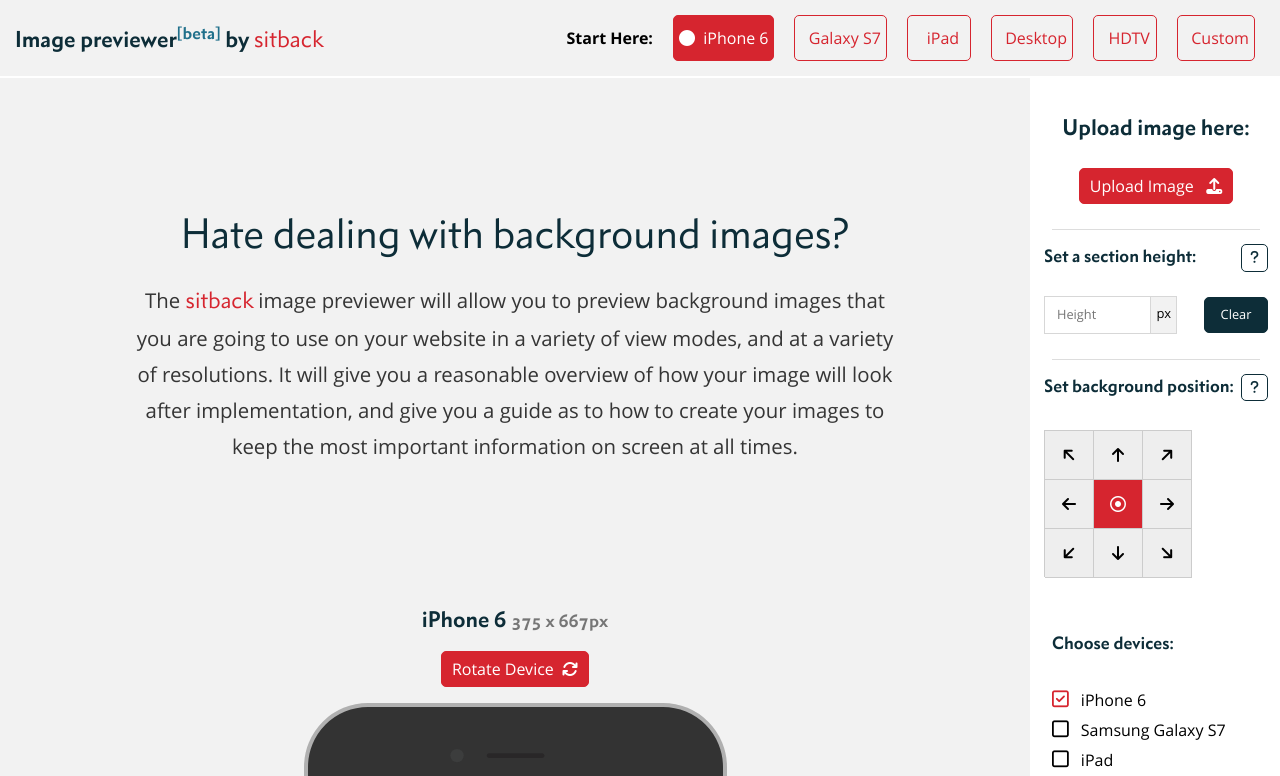
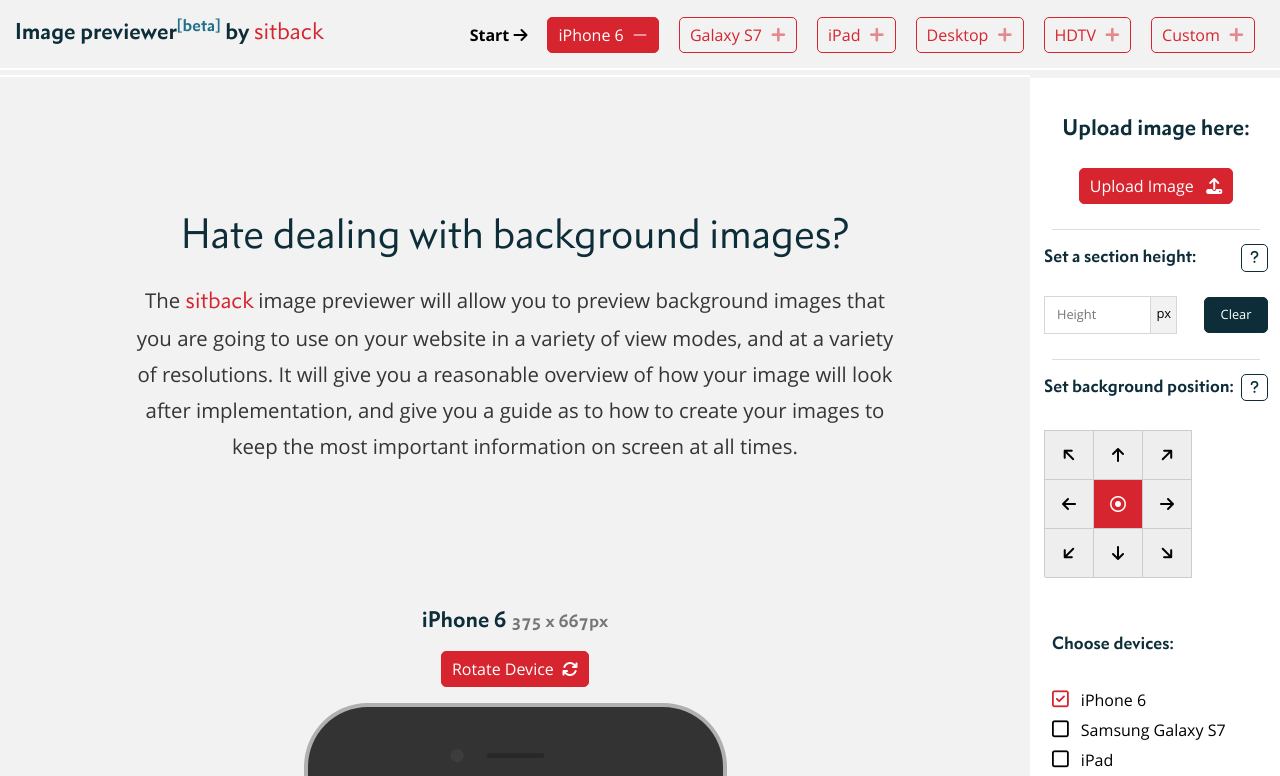
Before and after one commit to Sitback/imgback.io, a website: page index.html in a window 1280 px wide. Both pictures are taken after a click on the link "iPhone 6". Shown: the top 776 px of the page. Drawn offline with nearby package versions, Linux system fonts and the light colour scheme.

Commit message:
fixed buttons, scaling issues and added some design tweaks

```diff
--- a/index.html
+++ b/index.html
@@ -49,38 +49,43 @@
         <div class="hidden-xs-only hidden-sm">
           <ul class="primary-nav row middle-md end-md">
             <li>
-              Start Here:
+              Start <i class="fa fa-arrow-right"><span class="sr-only">by selecting some devices</span></i>
             </li>
             <li>
-              <a class="start-button button primary outline" data-device="iphone" title="Show iPhone 6">
-                <span class="fa fa-circle hidden" aria-hidden="true"></span>&nbsp;
-                iPhone 6
-                </a>
+              <a class="start-button button small primary outline" data-device="iphone" title="Show iPhone 6">
+                <span class="button-label">iPhone 6</span>
+                <span class="fa fa-fw fa-icon" aria-hidden="true"></span>
+              </a>
             </li>
             <li>
-              <a class="start-button button primary outline" data-device="s7" title="Show Samsung Galaxy S7">
-                <span class="fa fa-circle hidden" aria-hidden="true"></span>&nbsp;
-                Galaxy S7</a>
+              <a class="start-button button small primary outline" data-device="s7" title="Show Samsung Galaxy S7">
+                <span class="button-label">Galaxy S7</span>
+                <span class="fa fa-fw fa-icon" aria-hidden="true"></span>
+              </a>
             </li>
             <li>
-              <a class="start-button button primary outline" data-device="ipad" title="Show iPad">
-                <span class="fa fa-circle hidden" aria-hidden="true"></span>&nbsp;
-                iPad</a>
+              <a class="start-button button small primary outline" data-device="ipad" title="Show iPad">
+                <span class="button-label">iPad</span>
+                <span class="fa fa-fw fa-icon" aria-hidden="true"></span>
+              </a>
             </li>
             <li>
-              <a class="start-button button primary outline" data-device="small-desktop" title="Show Small Desktop">
-                <span class="fa fa-circle hidden" aria-hidden="true"></span>&nbsp;
-                Desktop</a>
+              <a class="start-button button small primary outline" data-device="small-desktop" title="Show Small Desktop">
+                <span class="button-label">Desktop</span>
+                <span class="fa fa-fw fa-icon" aria-hidden="true"></span>
+              </a>
             </li>
             <li>
-              <a class="start-button button primary outline" data-device="hdtv" title="Show HDTV">
-                <span class="fa fa-circle hidden" aria-hidden="true"></span>&nbsp;
-                HDTV</a>
+              <a class="start-button button small primary outline" data-device="hdtv" title="Show HDTV">
+                <span class="button-label">HDTV</span>
+                <span class="fa fa-fw fa-icon" aria-hidden="true"></span>
+              </a>
             </li>
             <li>
-              <a class="start-button button primary outline" data-device="custom" title="Show Custom">
-                <span class="fa fa-circle hidden" aria-hidden="true"></span>&nbsp;
-                Custom</a>
+              <a class="start-button button small primary outline" data-device="custom" title="Show Custom">
+                <span class="button-label">Custom</span>
+                <span class="fa fa-fw fa-icon" aria-hidden="true"></span>
+              </a>
             </li>
           </ul>
         </div>
@@ -113,7 +118,7 @@
         <div class="content">
           <!-- Mobile -->
           <div id="iphone" class="device-wrapper text-center">
-            <h4 class="text-center">iPhone 6 <small>375 x 667px</small></h4>
+            <h4 class="text-center">iPhone 6 <small>375 x 667px <span class="scaled-value"></span></small> </h4>
             <button class="button primary small btn-device-rotate margin-top-10" type="button">
               Rotate Device
               &nbsp;<span class="fa fa-refresh" aria-hidden="true"></span>
@@ -126,7 +131,7 @@
           </div>
 
           <div id="s7" class="device-wrapper text-center">
-            <h4 class="text-center">Samsung Galaxy S7 <small>375 x 667px</small></h4>
+            <h4 class="text-center">Samsung Galaxy S7 <small>375 x 667px <span class="scaled-value"></span></small></h4>
             <button class="button primary small btn-device-rotate margin-top-10" type="button">
               Rotate Device
               &nbsp;<span class="fa fa-refresh" aria-hidden="true"></span>
@@ -141,7 +146,7 @@
 
           <!-- Tablet -->
           <div id="ipad" class="device-wrapper text-center">
-            <h4 class="text-center">Tablet <small>768 x 1024px</small></h4>
+            <h4 class="text-center">Tablet <small>768 x 1024px <span class="scaled-value"></span></small></h4>
             <button class="button primary small btn-device-rotate margin-top-10" type="button">
               Rotate Device
               &nbsp;<span class="fa fa-refresh" aria-hidden="true"></span>
@@ -156,7 +161,7 @@
 
           <!-- Small Desktop -->
           <div id="small-desktop" class="device-wrapper text-center">
-            <h4 class="text-center">Small Desktop <small>1440 x 900px (scaled 0.6x)</small></h4>
+            <h4 class="text-center">Small Desktop <small>1440 x 900px <span class="scaled-value"></span></small></h4>
             <div class="device small-desktop">
               <div class="image-background overflow"></div>
               <div class="device-screen image-background"></div>
@@ -167,7 +172,7 @@
 
           <!-- HD TV -->
           <div id="hdtv" class="device-wrapper text-center">
-            <h4 class="text-center">HDTV <small>1440 x 900px (scaled 0.6x)</small></h4>
+            <h4 class="text-center">HDTV <small>1440 x 900px <span class="scaled-value"></span></small></h4>
             <div class="device hdtv">
               <div class="image-background overflow"></div>
               <div class="device-screen image-background"></div>
@@ -178,7 +183,7 @@
 
           <!-- Custom -->
           <div id="custom" class="device-wrapper text-center">
-            <h4 class="text-center">Custom</h4>
+            <h4 class="text-center">Custom <small><span class="scaled-value"></span></small></h4>
             <div class="row">
               <div class="col-sm-4 col-sm-offset-4">
                 <div class="flex-justify-center">
--- a/js/upload-image.js
+++ b/js/upload-image.js
@@ -22,11 +22,6 @@
       customWidth = '.custom, .custom .device-screen',
       customHeight = '.custom, .custom .image-background',
       helpIcon = '.icon.help';
-
-      $('#test_link').on('click', function() {
-        window.location = '/img/2L9A2117-High.jpg';
-      });
-
 
   // Show uploaded image as section background on each device.
   $(source).on('change', function () {
@@ -64,7 +59,6 @@
     }
   });
 
-
   // Section height set.
   $(inputHeight).on('change', function() {
     var newHeight = $(inputHeight).val();
@@ -76,7 +70,6 @@
     $(inputHeight).val('');
   });
 
-
   // Set background position
   $(inputBackgroundPosition).on('click', function() {
     var bgPosition = $(this).data('alignment');
@@ -84,7 +77,6 @@
     $(deviceBackground).removeClass('top center bottom left right');
     $(deviceBackground).toggleClass(bgPosition);
   });
-
 
   // Show image overflow.
   $(overflowVisible).on('click', function() {
@@ -94,7 +86,6 @@
       $(deviceOverflow).css('display', 'none');
     }
   });
-
 
   // Choose device
   function showDevice(e) {
@@ -106,6 +97,7 @@
       });
       CalculateAndTransform($(e.data.device).find(".device"));
     } else {
+      resetTransform($(e.data.device).find(".device"));
       ga('send', 'event', 'devices', 'off', $this.data('device'));
       $(e.data.device).css({
         'display': 'none'
@@ -114,20 +106,30 @@
   };
 
   function triggerDevice(e) {
-    var target = $(e.target);
-    var dev = target.data('device');
-    var device = $('#checkbox-' + dev);
+    // stop the event from bubbling if we click an element inside the target
+    e.stopPropagation();
+
+    var $target = $(e.target);
+    var device;
+
+    if (!$target.hasClass('start-button')) {
+      // reset the target to be the container we want to act
+      // on if we click inside the target
+      $target = $target.parents('.start-button');
+    }
+
+    device = $('#checkbox-' + $target.data('device'));
+
     device.trigger('click');
-    if (!!device.prop('checked')) {
-      target.removeClass('btn-default').addClass('btn-primary').removeClass('outline');
-      target.find("span.fa").removeClass("hidden");
+
+    if (device.prop('checked')) {
+      $target.removeClass('outline').addClass('active');;
     } else {
-      target.addClass('btn-default').removeClass('btn-primary').addClass('outline');
-      target.find("span.fa").addClass("hidden");
+      $target.addClass('outline').removeClass('active');;
     }
-  }
+  };
 
-  $('.start-button').on('click', triggerDevice);
+  $('.start-button, .start-button > *').on('click', triggerDevice);
 
   $('#checkbox-' + deviceIphone)
     .on('click init', {device: '#' + deviceIphone}, showDevice)
@@ -154,7 +156,6 @@
     $(deviceRotate).toggleClass('landscape');
   });
 
-
   // Custom device dimensions
   $(inputCustomWidth).on('change', function () {
     var newDeviceWidth = $(inputCustomWidth).val();
@@ -169,8 +170,33 @@
     CalculateAndTransform();
   });
 
+  function fitToDevice(selector) {
+    var element = selector.get(0);
+    var scaleX = element.getBoundingClientRect().width / element.offsetWidth;
+    var $parent = $(selector).parents('.device-wrapper');
+    var $headerHeight = $parent.find('h4').height();
+
+    console.debug(scaleX);
+
+    $parent.css({
+      height: ($parent.height() * scaleX) + $headerHeight
+    })
+    $parent.find('span.scaled-value').html('(scaled ' + scaleX.toFixed(2) + 'x)');
+  }
+
+  function resetTransform(device) {
+    var device = device || $('.device.custom');
+    var transform = "scale(1) translate(0, 0)";
+    console.debug('resetting: ', transform);
+    $(device).css('transform', transform);
+    $(device).parents('.device-wrapper').css({
+      height: 'auto'
+    });
+  }
+
   function CalculateAndTransform(device){
-    device = device || $(".device.custom");
+    var device = device || $(".device.custom");
+    resetTransform(device);
     var customParent = $(device).closest("div.device-wrapper");
     var width = customParent.width();
     var deviceWidth =  $(device).width() + parseInt($(device).css('borderLeft')) + parseInt($(device).css('borderRight'));
@@ -179,11 +205,12 @@
       var height = customParent.height() * scale;
 
       var translateX = ((deviceWidth - width) / 2) * 100 / width;
-      var translateY = (($(device).height() - height) / 2) * 100 / height;
+//      var translateY = (($(device).height() - height) / 2) * 100 / height;
+      var translateY = 0;
       var transform = "scale(" + scale + ") translate(" + ((-1) * translateX) + "%, " + ((-1) * translateY) + "%)";
       $(device).css('transform', transform);
+      fitToDevice(device);
     }
-
   }
 
   $(customHeightClear).on('click', function () {
@@ -192,6 +219,4 @@
     $(inputCustomWidth).val('');
     $(inputCustomHeight).val('');
   });
-
-  $('[data-toggle="popover"]').popover();
 });
--- a/scss/_base.scss
+++ b/scss/_base.scss
@@ -144,4 +144,11 @@
   small {
     color: $boulder;
   }
+
+  a {
+
+    small {
+      color: white;
+    }
+  }
 }
--- a/scss/_devices.scss
+++ b/scss/_devices.scss
@@ -14,6 +14,7 @@
   border: 1px solid $mine-shaft;
   box-shadow: 0 0 0 4px $silver-chalice;
   // transition: .4s all ease-in-out;
+  transform-origin: center top;
 }
 
 .image-background {
--- a/scss/components/_nav.scss
+++ b/scss/components/_nav.scss
@@ -120,7 +120,7 @@
     color: $black-50;
 
     @media (min-width: $screen-sm) {
-      padding: 5px 5px;
+//      padding: 5px 5px;
     }
   }
 }
```
Also changed, not shown: scss/components/_buttons.scss (+24 -0 lines), css/app.css, css/style.css, 2 other files.
